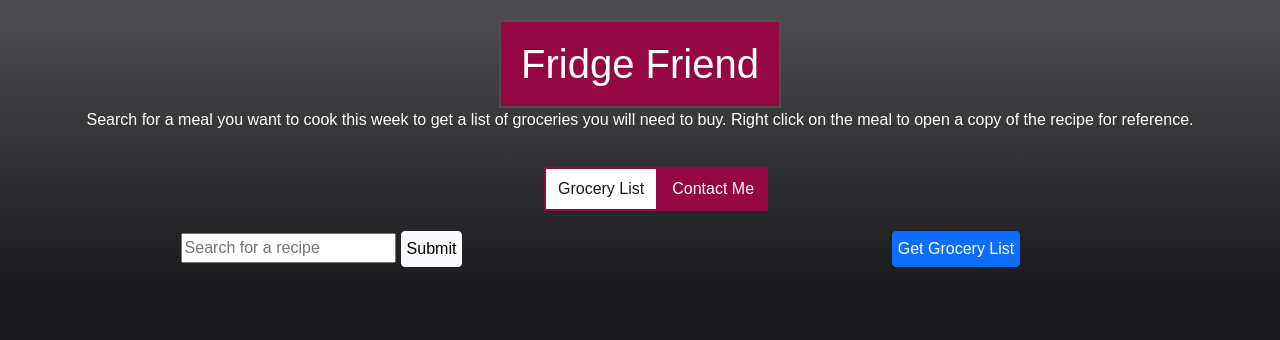
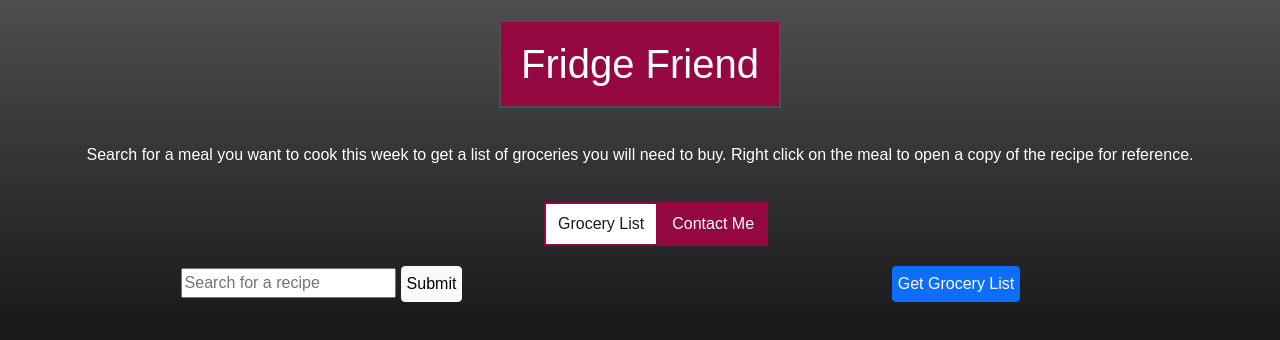
Before and after one commit to snasi623/grocery-list, a React (Create React App) app: page / in a window 1280 px wide. Shown: the top 340 px of the page. Built offline with nearby package versions, Linux system fonts and the light colour scheme.

Commit message:
updated formatting

```diff
--- a/src/Components/GroceryList/styles.css
+++ b/src/Components/GroceryList/styles.css
@@ -54,11 +54,6 @@ a {
     padding: 5px;
     margin: 5px;
 }
-.icon {
-    height: 50px;
-    width: auto;
-    margin: 20px;
-}
 .tabs {
     text-align: center;
 }
@@ -93,3 +88,6 @@ a {
     color: #950740;
     display: inline;
 }
+.instructions {
+    padding: 35px;
+}
```
